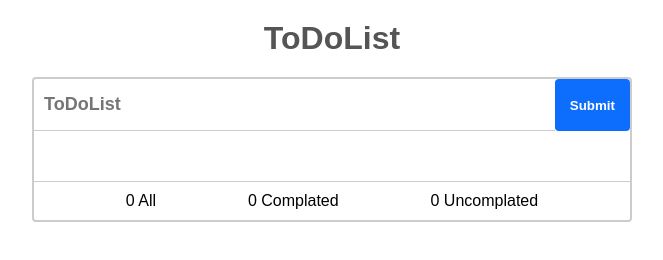
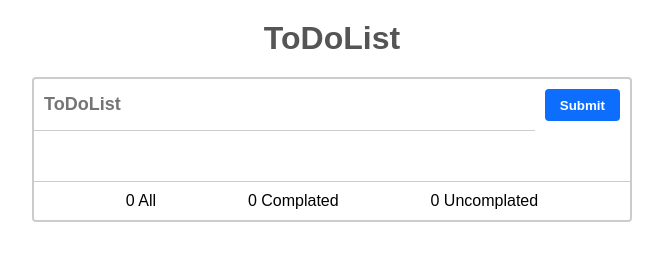
Before and after one commit to dastanAmanov/todolist-js, a plain HTML site: page index.html in a window 1280 px wide. Shown: the whole page, without its empty margins (308-971 px from the left). Drawn offline with Linux system fonts and the light colour scheme.

Commit message:
Update style.css

```diff
--- a/css/style.css
+++ b/css/style.css
@@ -36,7 +36,8 @@ form input{
 }
 form .btn{
     border: none;
-    padding: 10px 15px;
+    padding: 8px 15px;
+    margin: 10px;
     border-radius: 4px;
     color: #fff;
     background-color: #0D6EFD;
```
